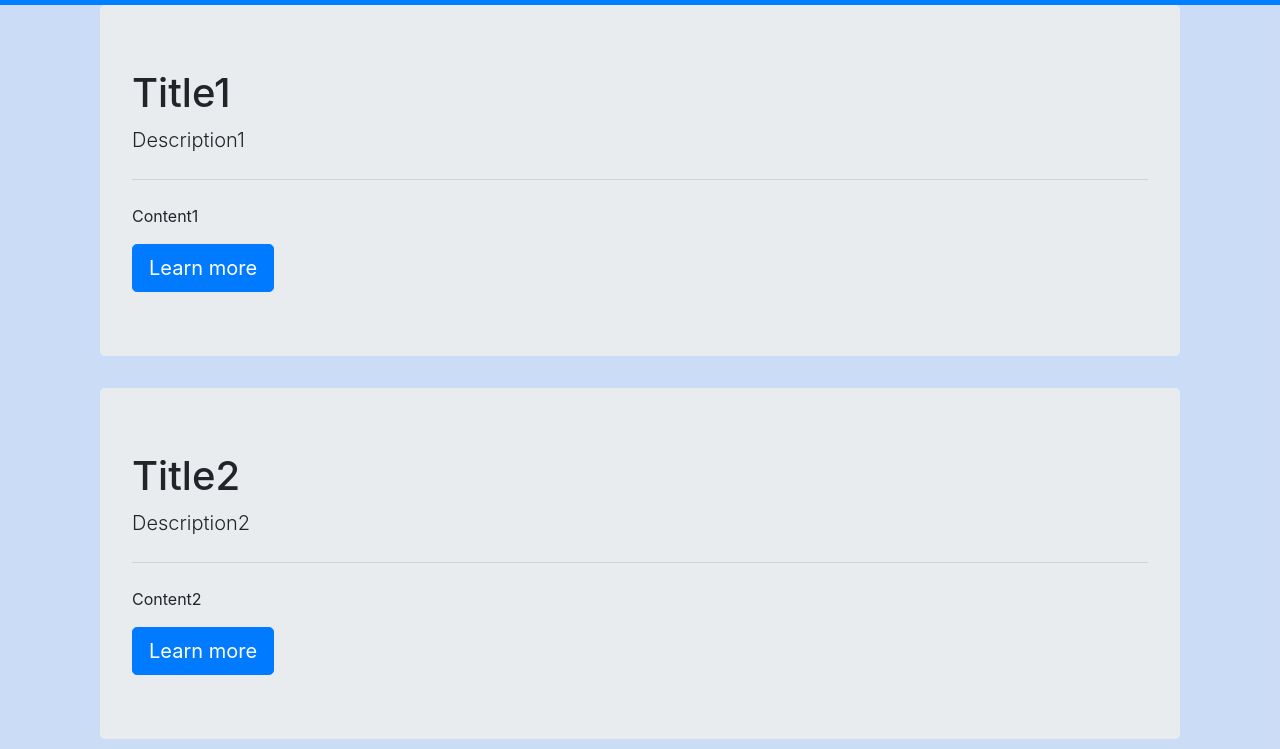
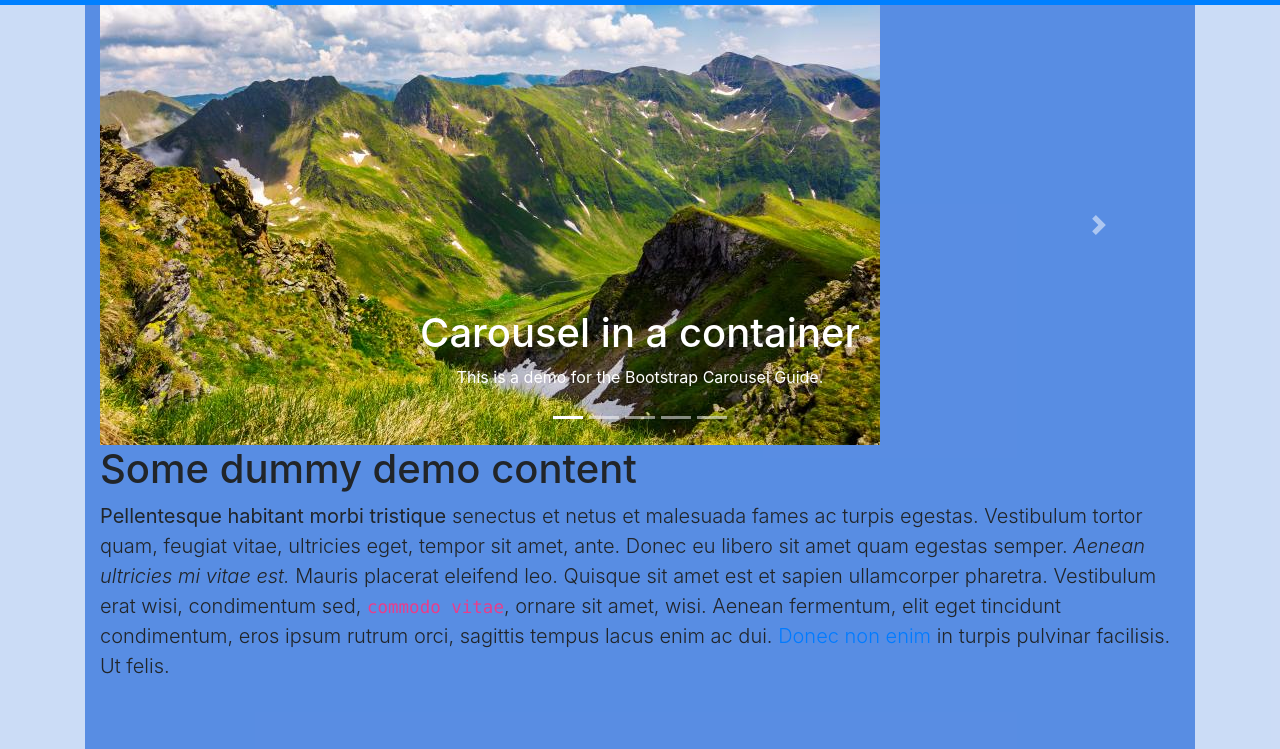
Before and after one commit to SolcanMoise/TAB, a website: page index.html at #!/home in a window 1280 px wide. Shown: the part 51-800 px from the top of the page. Drawn offline with nearby package versions, Linux system fonts and the light colour scheme; some packages are replaced by stand-ins of ours; files whose address does not match are found by name.

Commit message:
Use carousel item on home page

```diff
--- /dev/null
+++ b/home/home.css
@@ -0,0 +1,3 @@
+._home {
+  background-color: rgba(50, 115, 220, 0.75);
+}
--- a/home/home.html
+++ b/home/home.html
@@ -1,23 +1,69 @@
-<div class="_home container" ng-controller="HomeController">
-    <div class="jumbotron">
-        <h1 class="display-5">{{title1}}</h1>
-        <p class="lead">{{description1}}</p>
-        <hr class="my-4">
-        <p>{{content1}}</p>
-        <a class="btn btn-primary btn-lg" href="#" role="button">Learn more</a>
+<div class="_home container h-100" ng-controller="HomeController">
+  <!-- <div class="row h-100 justify-content-center">
+  <div class="col-10 col-md-8 col-lg-6"> -->
+  <!-- Form -->
+  <div id="example" class="carousel slide" data-ride="carousel">
+    <!-- Indicators -->
+    <ol class="carousel-indicators">
+      <li data-target="#example" data-slide-to="0" class="active"></li>
+      <li data-target="#example" data-slide-to="1"></li>
+      <li data-target="#example" data-slide-to="2"></li>
+      <li data-target="#example" data-slide-to="3"></li>
+      <li data-target="#example" data-slide-to="4"></li>
+    </ol>
+
+    <!-- Wrapper for slides -->
+    <div class="carousel-inner" role="listbox">
+      <div class="carousel-item active">
+        <img src="resources/fagaras.jpg" class="img-fluid" alt="">
+        <div class="carousel-caption">
+          <h1>Carousel in a container</h1>
+          <p>This is a demo for the Bootstrap Carousel Guide.</p>
+        </div>
+      </div>
+      <div class="carousel-item">
+        <img src="resources/fagaras.jpg" class="img-fluid" alt="">
+        <div class="carousel-caption">
+          <h1>Carousel in a container</h1>
+          <p>This is a demo for the Bootstrap Carousel Guide.</p>
+        </div>
+      </div>
+      <div class="carousel-item">
+        <img src="resources/fagaras.jpg" class="img-fluid" alt="">
+        <div class="carousel-caption">
+          <h1>Carousel in a container</h1>
+          <p>This is a demo for the Bootstrap Carousel Guide.</p>
+        </div>
+      </div>
+      <div class="carousel-item">
+        <img src="resources/fagaras.jpg" class="img-fluid" alt="">
+        <div class="carousel-caption">
+          <h1>Carousel in a container</h1>
+          <p>This is a demo for the Bootstrap Carousel Guide.</p>
+        </div>
+      </div>
+      <div class="carousel-item">
+        <img src="resources/fagaras.jpg" class="img-fluid" alt="">
+        <div class="carousel-caption">
+          <h1>Carousel in a container</h1>
+          <p>This is a demo for the Bootstrap Carousel Guide.</p>
+        </div>
+      </div>
     </div>
-    <div class="jumbotron">
-        <h1 class="display-5">{{title2}}</h1>
-        <p class="lead">{{description2}}</p>
-        <hr class="my-4">
-        <p>{{content2}}</p>
-        <a class="btn btn-primary btn-lg" href="#" role="button">Learn more</a>
-    </div>
-    <div class="jumbotron">
-        <h1 class="display-5">{{title3}}</h1>
-        <p class="lead">{{description3}}</p>
-        <hr class="my-4">
-        <p>{{content3}}</p>
-        <a class="btn btn-primary btn-lg" href="#" role="button">Learn more</a>
-    </div>
+
+    <!-- Controls -->
+    <a class="carousel-control-prev" href="#example" role="button" data-slide="prev">
+      <span class="carousel-control-prev-icon" aria-hidden="true"></span>
+      <span class="sr-only">Previous</span>
+    </a>
+    <a class="carousel-control-next" href="#example" role="button" data-slide="next">
+      <span class="carousel-control-next-icon" aria-hidden="true"></span>
+      <span class="sr-only">Next</span>
+    </a>
+  </div>
+
+  <h1>Some dummy demo content</h1>
+
+  <p class="lead"><strong>Pellentesque habitant morbi tristique</strong> senectus et netus et malesuada fames ac turpis egestas. Vestibulum tortor quam, feugiat vitae, ultricies eget, tempor sit amet, ante. Donec eu libero sit amet quam egestas semper. <em>Aenean ultricies mi vitae est.</em> Mauris placerat eleifend leo. Quisque sit amet est et sapien ullamcorper pharetra. Vestibulum erat wisi, condimentum sed, <code>commodo vitae</code>, ornare sit amet, wisi. Aenean fermentum, elit eget tincidunt condimentum, eros ipsum rutrum orci, sagittis tempus lacus enim ac dui. <a href="#">Donec non enim</a> in turpis pulvinar facilisis. Ut felis.</p>
 </div>
+<!-- Form end -->
--- a/index.html
+++ b/index.html
@@ -5,6 +5,7 @@
     <meta name="description" content="TAB WEB APP">
     <meta name="keywords" content="HTML,CSS,XML,JavaScript">
     <meta name="author" content="Solcan Moise">
+    <title>Tourist Guide</title>
     <meta name="viewport" content="width=device-width, initial-scale=1.0">
     <base href="/">
 
@@ -14,10 +15,10 @@
     <script src="/node_modules/bootstrap/dist/js/bootstrap.js"></script>
 
     <link rel="stylesheet" href="/node_modules/bootstrap/dist/css/bootstrap.css">
-    <link rel="stylesheet" href="/resources/background.css">
     <link rel="stylesheet" href="/login/login.css">
     <link rel="stylesheet" href="/signup/signup.css">
     <link rel="stylesheet" href="/navigation/navigation.css">
+    <link rel="stylesheet" href="/home/home.css">
 
     <script type="text/javascript" src="/navigation/navigation.js"></script>
     <script type="text/javascript" src="/home/home.js"></script>
```
Also changed, not shown: resources/fagaras.jpg (added).
